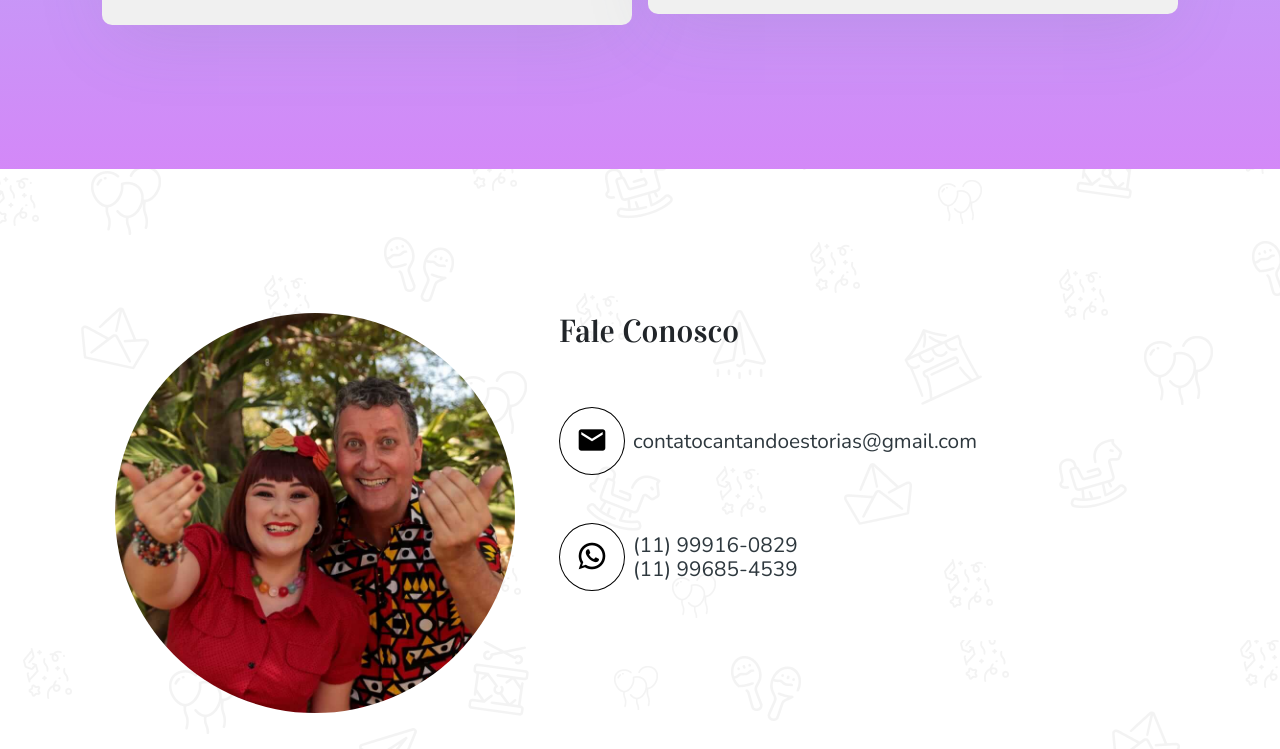
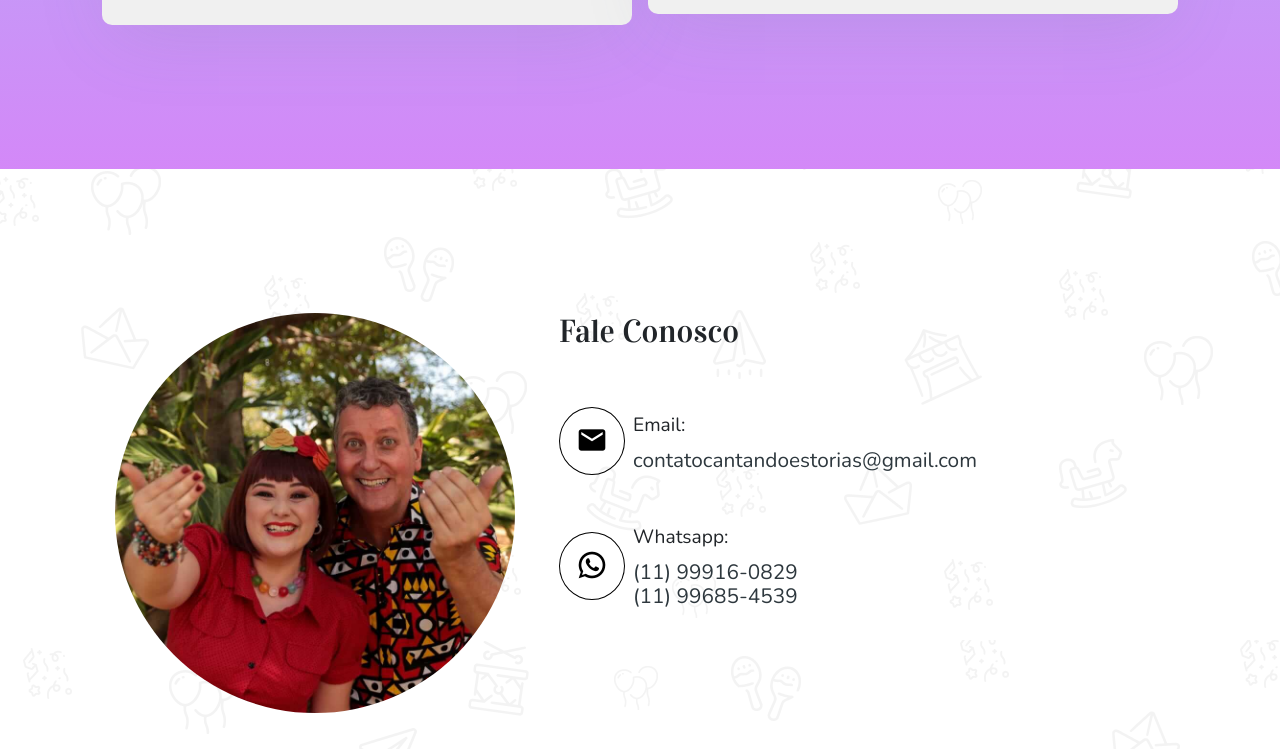
Before and after one commit to tatishinoda/cantandoestorias, a website: page index.html in a window 1280 px wide. Shown: the part 3680-4429 px from the top of the page. Drawn offline with nearby package versions, Linux system fonts and the light colour scheme.

Commit message:
Update Whatsapp link and add photo

```diff
--- a/index.html
+++ b/index.html
@@ -122,6 +122,9 @@
             <img src="/assets/images/cantando11.jpeg" alt="slider" />
           </div>
           <div class="item rounded-image">
+            <img src="/assets/images/cantando_01.jpeg" alt="slider" />
+          </div>
+          <div class="item rounded-image">
             <img src="/assets/images/cantando_a2.jpeg" alt="slider" />
           </div>
           <div class="item rounded-image">
@@ -197,12 +200,16 @@
                 <ul>
                   <li class="text-dark mt-5 mb-5">
                     <div class="btn btn-outline-primary btn-circle btn-lg mr-2"><i class="mdi mdi-email"></i></div>
-                    <a href="mailto:contatocantandoestorias@gmail.com">contatocantandoestorias@gmail.com</a>
+                    <div>
+                      <p>Email:</p>
+                      <a class="d-block" href="mailto:contatocantandoestorias@gmail.com">contatocantandoestorias@gmail.com</a>
+                    </div>
                   </li>
 
                   <li class="text-dark mb-5 d-flex align-items-center">
                     <div class="btn btn-outline-primary btn-circle btn-lg mr-2"><i class="mdi mdi-whatsapp"></i></div>
                     <div>
+                      <p>Whatsapp:</p>
                       <a href="https://api.whatsapp.com/send?phone=5511999160829" target="_blank" class="d-block">(11) 99916-0829</a>
 
                       <a href="https://api.whatsapp.com/send?phone=5511996854539" target="_blank" class="d-block">(11) 99685-4539</a>
```
Also changed, not shown: assets/images/cantando_01.jpeg (added).
